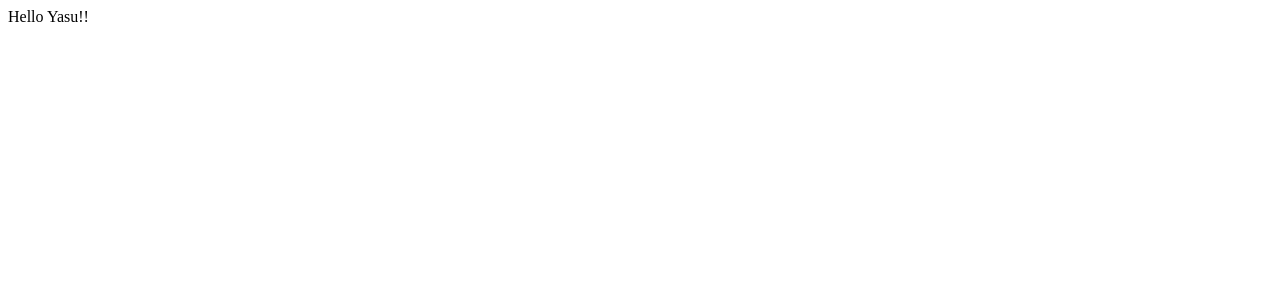
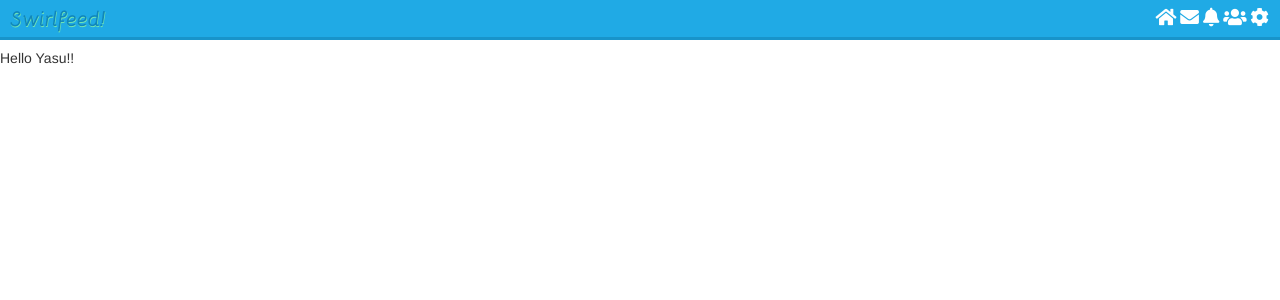
Before and after one commit to yasuhitotanaka/tipical_sns_clone, a PHP site: page / in a window 1280 px wide. Before the commit the part shown is almost empty. Shown: the top 300 px of the page. Run offline with PHP 8.4, Linux system fonts and the light colour scheme; the visitor is signed in with stand-in values (Sample User, id 1); data that the repository does not hold is empty; some libraries are stand-ins or nearby versions.

Commit message:
WIP creating index page

```diff
--- /dev/null
+++ b/assets/css/style.css
@@ -0,0 +1,53 @@
+@font-face {
+  font-family: 'Bellota-LightItalic';
+  src: url('../fonts/Bellota-LightItalic.otf');
+}
+
+@font-face {
+  font-family: 'Bellota-BoldItalic';
+  src: url('../fonts/Bellota-BoldItalic.otf');
+}
+
+body {
+  margin: 0;
+  padding: 0;
+  line-height: 17px;
+}
+
+.top_var {
+  width: 100%;
+  min-width: 1020px;
+  height: 40px;
+  background-color: #20aae5;
+  border-bottom: 0.25em solid #1894ca;
+  margin: 0 0 10px 0;
+  display: inline-flex;
+}
+
+.logo a {
+  font-family: 'Bellota-BoldItalic', sans-serif;
+  margin-left: 10px;
+  font-size: 150%;
+  position: relative;
+  top: 9px;
+  text-shadow: #73e6b2 0.5px 0.5px 0px;
+  color: #1086ba;
+}
+
+nav {
+  float: right;
+  right: 1px;
+  position: absolute;
+  margin: 10px;
+}
+
+nav a {
+  position: relative;
+  color: #fff;
+  text-decoration: none;
+}
+
+nav a:hover {
+  border-bottom: 7px solid #e67e22;
+  color: #fff;
+}
--- /dev/null
+++ b/includes/header.php
@@ -0,0 +1,54 @@
+<?php
+
+if(isset($_SESSION['username'])){
+  $userLoggedIn = $_SESSION['username'];
+  $user_details_query = mysqli_query($connection, "SELECT first_name FROM users WHERE username='$userLoggedIn'");
+  $row = mysqli_fetch_array($user_details_query);
+  $firstname = $row['first_name'];
+} else {
+  header("Location: register.php");
+}
+
+?>
+
+<!DOCTYPE html>
+<html lang="en" dir="ltr">
+  <head>
+    <meta charset="utf-8">
+    <title>Welcome to Swirlfeed</title>
+
+    <link rel="stylesheet" href="https://maxcdn.bootstrapcdn.com/bootstrap/3.3.7/css/bootstrap.min.css">
+    <link rel="stylesheet" href="https://use.fontawesome.com/releases/v5.3.1/css/all.css" integrity="sha384-mzrmE5qonljUremFsqc01SB46JvROS7bZs3IO2EmfFsd15uHvIt+Y8vEf7N7fWAU" crossorigin="anonymous">
+    <link rel="stylesheet" href="assets/css/style.css">
+
+    <script src="https://ajax.googleapis.com/ajax/libs/jquery/3.3.1/jquery.min.js"></script>
+    <script src="https://maxcdn.bootstrapcdn.com/bootstrap/3.3.7/js/bootstrap.min.js"></script>
+    <script src="assets/js/script.js"></script>
+
+  </head>
+  <body>
+    <div class="top_var">
+      <div class="logo">
+        <a href="index.php">Swirlfeed!</a>
+      </div>
+      <nav>
+        <a href="#">
+          <?php echo $firstname; ?>
+        </a>
+        <a href="index.php">
+          <i class="fa fa-home fa-lg"></i>
+        </a>
+        <a href="#">
+          <i class="fa fa-envelope fa-lg"></i>
+        </a>
+        <a href="#">
+          <i class="fa fa-bell fa-lg"></i>
+        </a>
+        <a href="#">
+          <i class="fa fa-users fa-lg"></i>
+        </a>
+        <a href="#">
+          <i class="fa fa-cog fa-lg"></i>
+        </a>
+      </nav>
+    </div>
--- a/index.php
+++ b/index.php
@@ -1,5 +1,6 @@
 <?php
 require 'settings/config.php';
+include("includes/header.php");
 ?>
 
 <!DOCTYPE html>
```
Also changed, not shown: assets/js/script.js (added).
